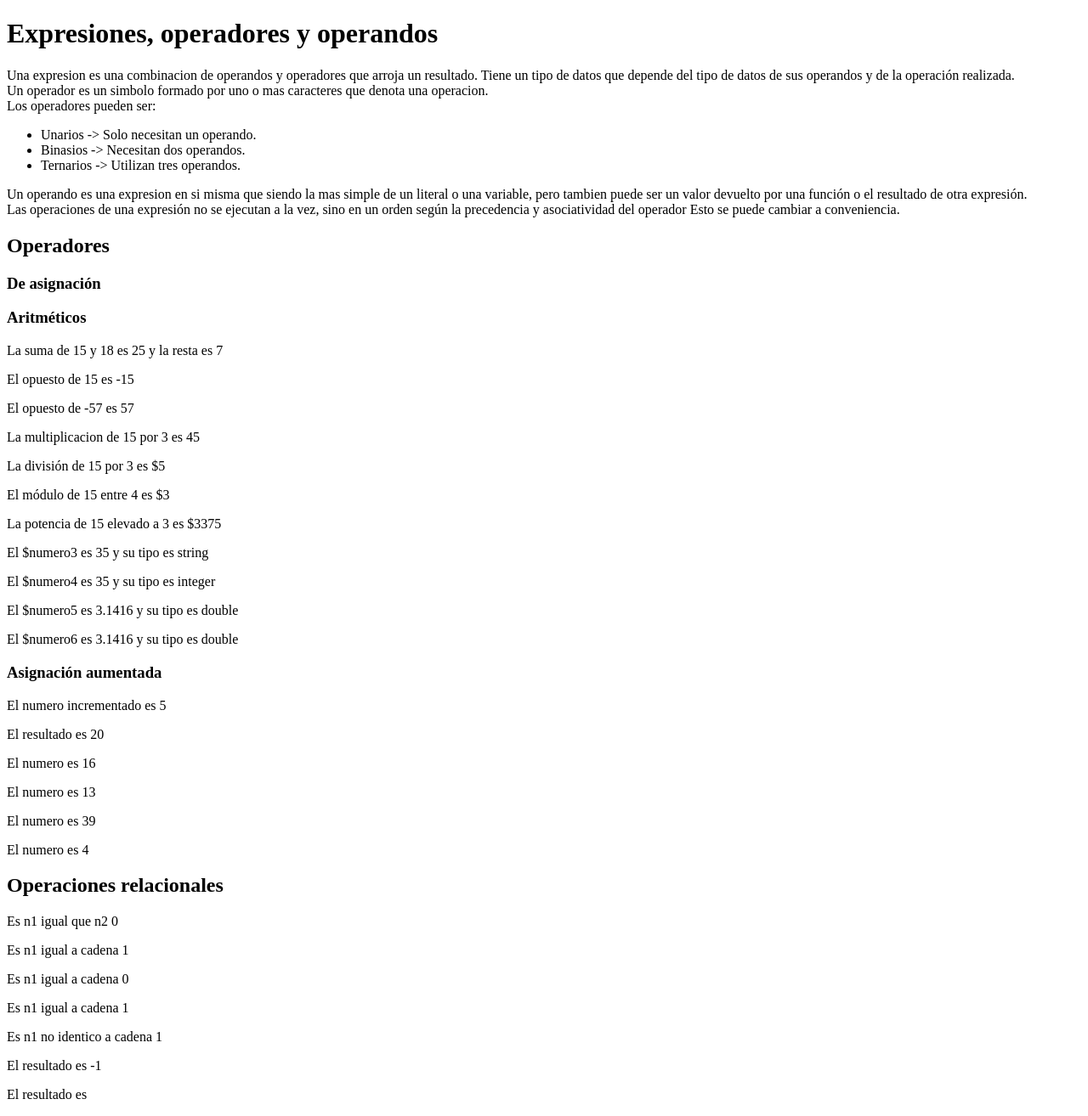
After one commit to Fran-knight/dwes.com, a PHP site: page /ra2/04operadores_expresiones.php in a window 1280 px wide. The commit adds this page. Shown: the whole page at 85% size. Run offline with PHP 8.4, Linux system fonts and the light colour scheme.

Commit message:
variables & operadores

```diff
--- /dev/null
+++ b/ra2/04operadores_expresiones.php
@@ -0,0 +1,181 @@
+<!DOCTYPE html>
+<html lang="es">
+    <head>
+        <meta charset="UTF-8">
+        <title>Elementos del Lenguaje</title>
+    </head>
+    <body>
+<h1>Expresiones, operadores y operandos</h1>
+<p>Una expresion es una combinacion de operandos y operadores
+    que arroja un resultado. Tiene un tipo de datos que depende del tipo
+    de datos de sus operandos y de la operación realizada.<br>
+    Un operador es un simbolo formado por uno o mas caracteres que
+    denota una operacion. <br>
+    Los operadores pueden ser:
+    <ul>
+        <li>Unarios -> Solo necesitan un operando.</li>
+        <li>Binasios -> Necesitan dos operandos. </li>
+        <li>Ternarios -> Utilizan tres operandos. </li>
+    </ul>
+    Un operando es una expresion en si misma que siendo la
+    mas simple de un literal o una variable, pero tambien puede ser
+    un valor devuelto por una función o el resultado de otra expresión. <br>
+    Las operaciones de una expresión no se ejecutan a la vez, sino en un
+    orden según la precedencia y asociatividad del operador
+    Esto se puede cambiar a conveniencia.
+</p>
+<h2>Operadores</h2>
+<h3>De asignación</h3>
+<?php
+$numero = 45;
+$resultado = $numero + 5 -29;
+$sin_valor = null;
+?>
+
+<h3>Aritméticos</h3>
+<?php
+/*
+    + suma
+    - resta
+    * Multiplicacion
+    / Division
+    % modulo
+    ** Expenciacion
+
+    Unarios
+    + Conversion a entero
+    - El opuesto
+
+*/
+
+$numero1 = 15;
+$numero2 = 18;
+$suma = $numero1 + 10;
+
+$resta = 25 - $numero2;
+echo "<p>La suma de $numero1 y $numero2 es $suma y la resta es $resta </p>";
+
+//El opuesto
+$opuesto = -$numero1;
+echo "<p>El opuesto de $numero1 es $opuesto </p>";
+$resta = $numero2 - 75;
+$opuesto = -$resta;
+echo  "<p>El opuesto de $resta es $opuesto </p>";
+
+$multiplicacion = $numero1 * 3;
+$division = $numero1 / 3;
+$modulo = $numero1 % 4;
+$potencia = $numero1 ** 3;
+
+echo "<p>La multiplicacion de $numero1 por 3 es $multiplicacion </p>";
+echo "<p>La división de $numero1 por 3 es $$division </p>";
+echo "<p>El módulo de $numero1 entre 4 es $$modulo </p>";
+echo "<p>La potencia de $numero1 elevado a 3 es $$potencia </p>";
+
+//Convertir a entero
+$numero3 = "35";
+$numero4 = +$numero3;
+echo "<p> El \$numero3 es $numero3 y su tipo es ". gettype($numero3). "</p>";
+echo "<p> El \$numero4 es $numero4 y su tipo es ". gettype($numero4). "</p>";
+
+//Con float
+$numero5 = 3.1416;
+$numero6 = +$numero5;
+echo "<p> El \$numero5 es $numero5 y su tipo es ". gettype($numero5). "</p>";
+echo "<p> El \$numero6 es $numero6 y su tipo es ". gettype($numero6). "</p>";
+
+?>
+<h3>Asignación aumentada</h3>
+<?php
+/* Operadores de asignación aumentada
+    además de una operación aritmética hay una asignación.
+
+    ++ Incremento
+    -- Decremento
+    += Suma y asignación
+    -= Resta y asignación
+
+    *= Multiplicación y asignación
+    /= División y asignación
+    %= Módulo y asignación
+*/
+
+$numero = 4;
+$numero++; //Equivalente a $numero = $numero + 1;
+
+echo "<p>El numero incrementado es $numero </p>";
+
+$numero = 10;
+$resultado = $numero++ *2;
+echo "<p>El resultado es $resultado</p>";
+
+$numero += 5; //$numero = $numero + 5;
+
+echo "<p>El numero es $numero </p>";
+$numero -= 3;
+echo "<p>El numero es $numero </p>";
+
+
+$numero *= 3;
+echo "<p>El numero es $numero </p>";
+
+$numero %= 7;
+echo "<p>El numero es $numero </p>";
+
+?>
+
+<h2>Operaciones relacionales </h2>
+<?php
+/*
+    == Igual a
+    === Identico a (igual y del mismo tipo)
+    !== Distinto o distinto tipo
+    > mayor
+    < menor
+    >= Mayor igual
+    <= Menor igual
+    <=> Nave espacial
+*/
+
+$n1 = 5;
+$n2 = 8;
+$cadena = "5";
+
+$resultado = $n1 == $n2;
+echo "<p>Es n1 igual que n2 " . (int)$resultado . "</p>";
+
+$resultado = $n1 == $cadena;
+echo "<p>Es n1 igual a cadena " . (int)$resultado . "</p>";
+
+$resultado = $n1 === $cadena;
+echo "<p>Es n1 igual a cadena " . (int)$resultado . "</p>";
+
+$resultado = $n1 != $n2;
+echo "<p>Es n1 igual a cadena " . (int)$resultado . "</p>";
+
+$resultado = $n1 !== $cadena;
+echo "<p>Es n1 no identico a cadena " . (int)$resultado . "</p>";
+
+//Nave espacial
+
+/* Si n1 es mayor que n2 -> 1
+      n1 es igual que n2 -> 0
+      n1 es menor que n2 -> -1
+    Se emplea para evitar lo siguiente:
+    if(n1 > n2) {
+    } elsif(n1<n2) {
+     }else {
+        }
+
+*/
+$resultado = $n1 <=> $n2;
+echo "<p>El resultado es $resultado</p>";
+
+$nombre1 = "abcZacarias";
+$nombre2 = "abcadela";
+$resultado = $nombre1 > $nombre2;
+echo "<p>El resultado es $resultado</p>";
+?>
+
+    </body>
+</html>
```
Also changed, not shown: ra2/03variables.php (+103 -1 lines).
